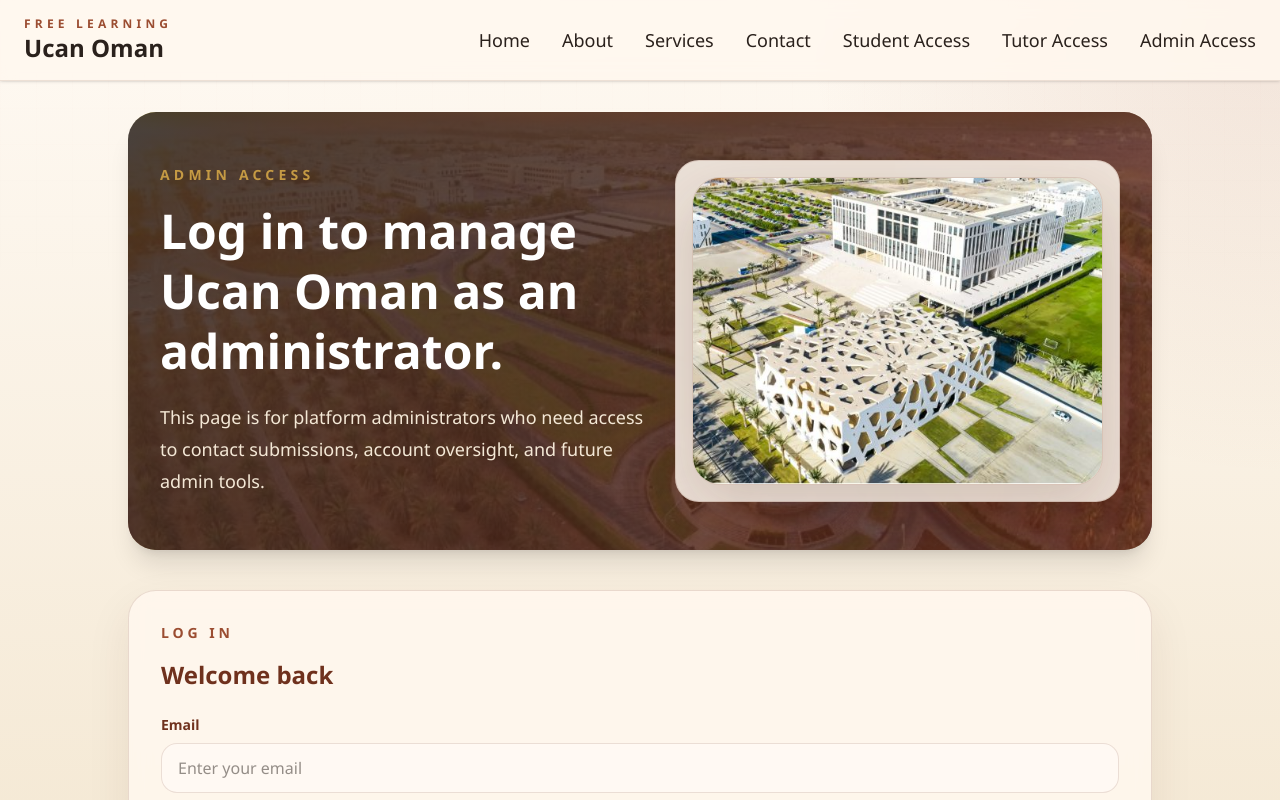
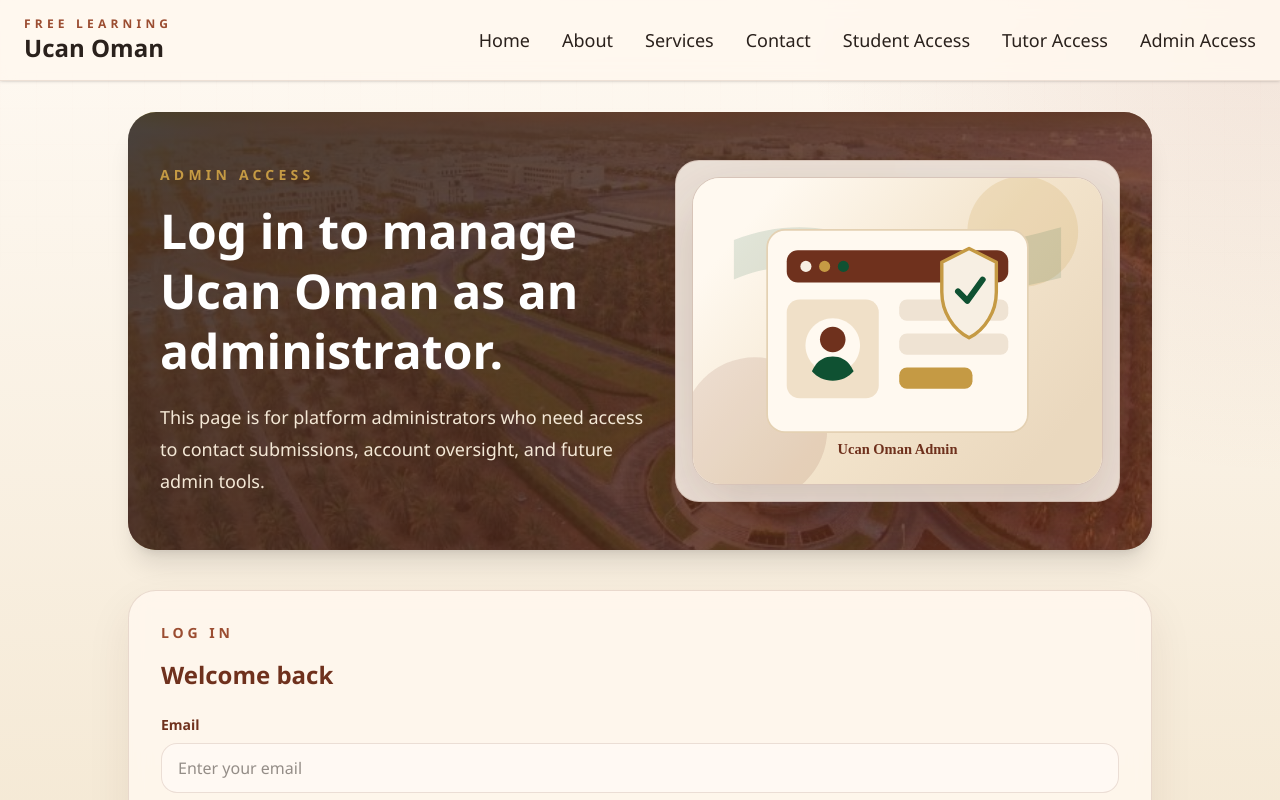
Before and after one commit to ahmed4014e4014e/RCWebsite, a React (Vite) app in the folder UcanReactApp/: page /admin-access in a window 1280 px wide. Shown: the top 800 px of the page. Built offline with nearby package versions, Linux system fonts and the light colour scheme.

Commit message:
another image replacement

```diff
--- a/UcanReactApp/src/routes/adminAccess.jsx
+++ b/UcanReactApp/src/routes/adminAccess.jsx
@@ -1,4 +1,5 @@
 import AuthAccessPage from "./AuthAccessPage";
+import adminLoginImage from "../assets/auth-images/admin-login.svg";
 
 export default function AdminAccess() {
   return (
@@ -8,6 +9,8 @@ export default function AdminAccess() {
       description="This page is for platform administrators who need access to contact submissions, account oversight, and future admin tools."
       role="admin"
       allowSignup={false}
+      accessImage={adminLoginImage}
+      accessImageAlt="Ucan Oman admin login security illustration"
     />
   );
 }
```
Also changed, not shown: UcanReactApp/src/assets/auth-images/admin-login.svg (added).
